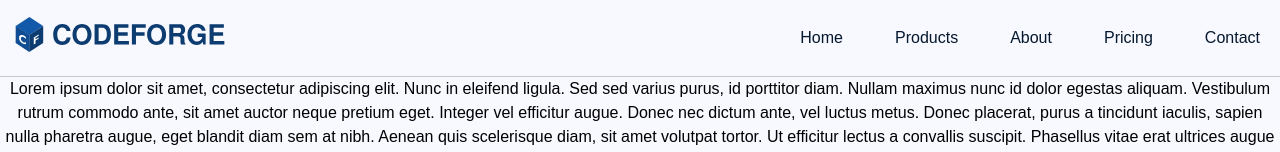
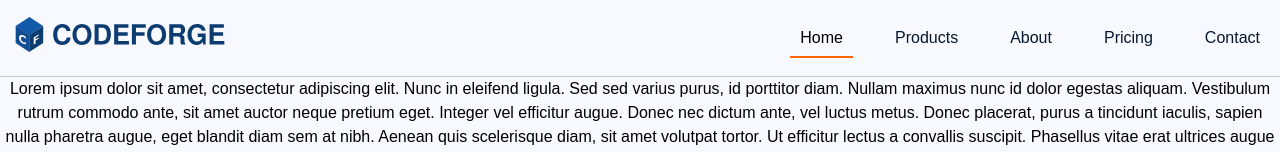
Before and after one commit to Code-Forge-Builders/codeforge-website, a React (Vite) app: page / in a window 1280 px wide. Shown: the top 152 px of the page. Built offline with nearby package versions, Linux system fonts and the light colour scheme; a web font is replaced by a local one.

Commit message:
chore: fixed main header and menu

```diff
--- a/src/components/MainHeader/MainHeader.css
+++ b/src/components/MainHeader/MainHeader.css
@@ -17,20 +17,3 @@
 .main-header .logo-img {
     width: 220px;
 }
-
-ul.main-menu {
-    display: flex;
-    flex-direction: row;
-    gap: 2rem;
-    list-style: none;
-}
-
-ul.main-menu li.menu-item a {
-    text-decoration: none;
-    color: var(--main-text-color);
-    padding: 10px;
-}
-li.menu-item a:hover {
-    color: #000;
-    border-bottom: 2px solid #fd6805;
-}
--- /dev/null
+++ b/src/components/MainHeader/MainMenu/MainMenu.css
@@ -0,0 +1,6 @@
+ul.main-menu {
+  display: flex;
+  flex-direction: row;
+  gap: 2rem;
+  list-style: none;
+}
--- /dev/null
+++ b/src/components/MainHeader/MainMenu/MainMenuItem/MainMenuItem.css
@@ -0,0 +1,10 @@
+li.menu-item a {
+  text-decoration: none;
+  color: var(--main-text-color);
+  padding: 10px;
+}
+
+li.menu-item a:hover, li.menu-item a.active {
+  color: #000;
+  border-bottom: 2px solid #fd6805;
+}
--- a/src/components/MainHeader/MainMenu/MainMenuItem/index.tsx
+++ b/src/components/MainHeader/MainMenu/MainMenuItem/index.tsx
@@ -1,4 +1,5 @@
-import { Link } from 'react-router-dom'
+import { NavLink } from 'react-router-dom'
+import './MainMenuItem.css'
 
 interface MainMenuItemProps {
   label: string
@@ -8,7 +9,7 @@ interface MainMenuItemProps {
 const MainMenuItem: React.FC<MainMenuItemProps> = ({ to, label }) => {
   return (
     <li className="menu-item">
-      <Link to={to}>{label}</Link>
+      <NavLink to={to}>{label}</NavLink>
     </li>
   )
 }
--- a/src/components/MainHeader/MainMenu/index.tsx
+++ b/src/components/MainHeader/MainMenu/index.tsx
@@ -1,4 +1,5 @@
 import MainMenuItem from './MainMenuItem'
+import './MainMenu.css'
 
 export interface IMainMenuItem {
   label: string
--- a/src/components/MainHeader/index.tsx
+++ b/src/components/MainHeader/index.tsx
@@ -22,14 +22,14 @@ const MainHeader: React.FC = () => {
     },
     {
       label: 'Contact',
-      to: '/',
+      to: '/contact',
     },
   ]
 
   return (
     <div className="header-container">
       <div className="main-header">
-        <a href="#" className="logo-link">
+        <a href="" className="logo-link">
           <img className="logo-img" src="assets/logo.svg" alt="logo" />
         </a>
         <MainMenu itens={menuItens} />
```
